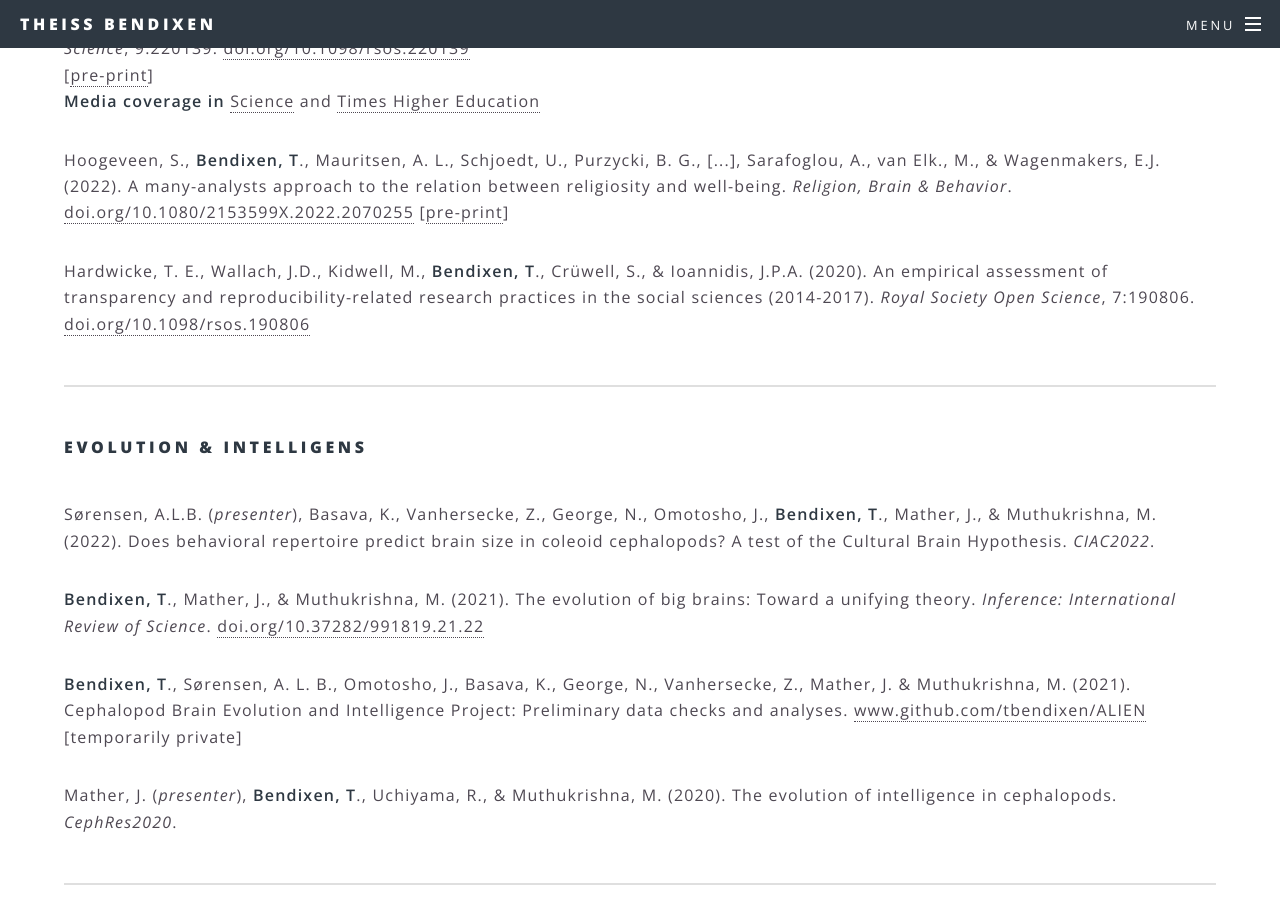
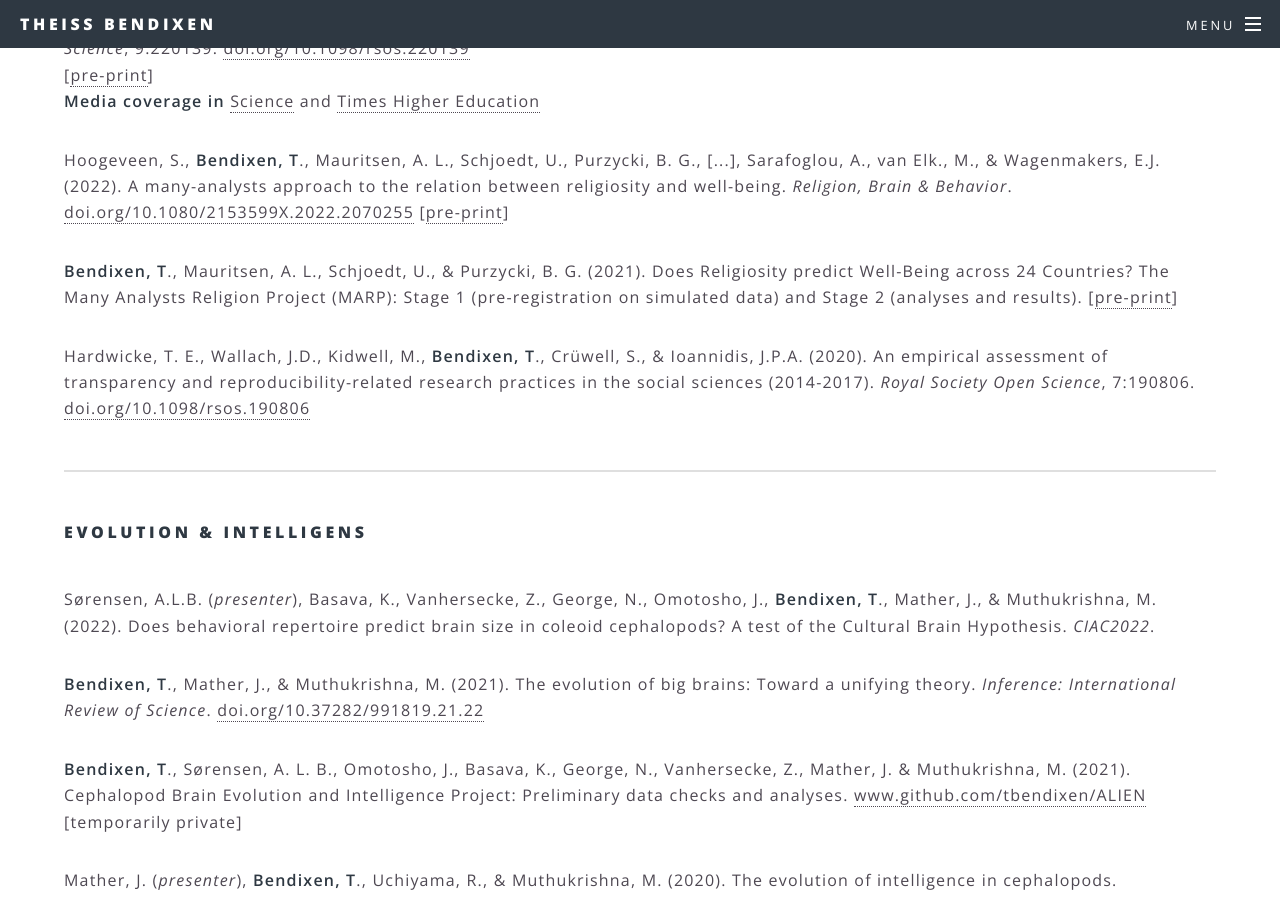
Before and after one commit to tbendixen/tbendixen.github.io, a Jekyll site: the page built from forskning.html, in a window 1280 px wide and 900 px high, scrolled down 2034 px. Built offline with Jekyll 4.4.1, drawn with Linux system fonts in a browser that asks for light colours; some of the changed text lies outside the part shown.

Commit message:
Update forskning.html

```diff
--- a/forskning.html
+++ b/forskning.html
@@ -57,6 +57,8 @@ title: Forskning
 					A many-analysts approach to the relation between religiosity and well-being.
 					<i>Religion, Brain & Behavior</i>.
 					<a href="https://https://www.tandfonline.com/doi/full/10.1080/2153599X.2022.2070255">doi.org/10.1080/2153599X.2022.2070255</a> [<a href="https://osf.io/preprints/metaarxiv/4w3kb/">pre-print</a>]</p>
+				<p><b>Bendixen, T</b>., Mauritsen, A. L., Schjoedt, U., & Purzycki, B. G. (2021). Does Religiosity predict Well-Being across 24 Countries? The Many Analysts Religion Project (MARP): Stage 1 (pre-registration on simulated data) and Stage 2 (analyses and results).
+					[<a href="https://osf.io/kujg3/">pre-print</a>]</p>
 				<p>Hardwicke, T. E., Wallach, J.D., Kidwell, M., <b>Bendixen, T</b>., Crüwell, S., & Ioannidis, J.P.A. (2020).
 					An empirical assessment of transparency and reproducibility-related research practices in the social sciences (2014-2017).
 					<i>Royal Society Open Science</i>, 7:190806.
```
Also changed, not shown: other parts of forskning.html (+0 -2 lines).
